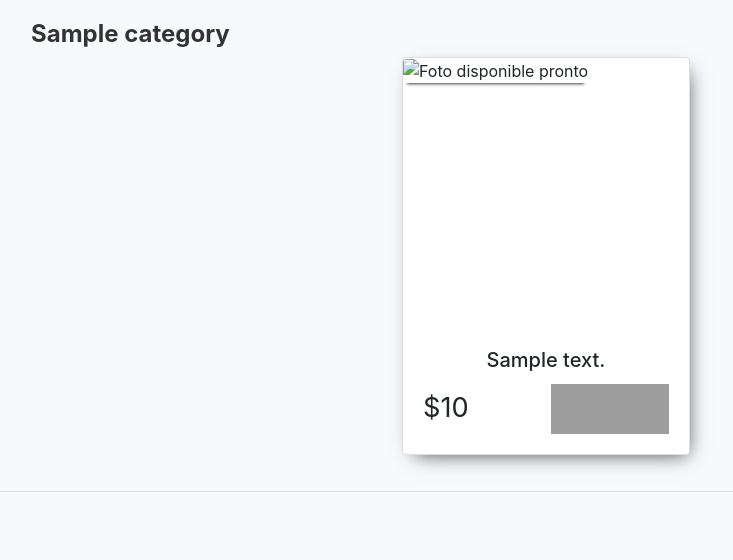
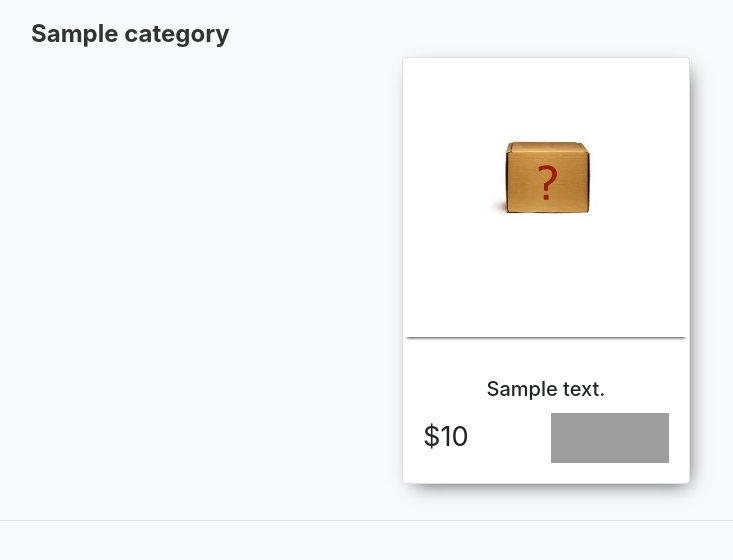
Before and after one commit to jedelacarrera/products_mvp, a Flask app: template templates/products.html in a window 1280 px wide. Shown: the part 56-616 px from the top of the page, without its empty margins (94-827 px from the left). Run offline with Flask 2, Linux system fonts and the light colour scheme; the template is opened without the code that fills it: most values are stand-ins (such as "Sample title", 1, 10 or a date in 2020); some libraries are stand-ins or nearby versions; grey boxes are pictures that could not be loaded.

Commit message:
:star: default image in products

```diff
--- a/templates/product.html
+++ b/templates/product.html
@@ -3,7 +3,7 @@
 	<h3>Detalles del producto</h3>
 	<div class="container product-info">
 		<div class="product-image">
-			<img src="{{product.url}}" alt=" ">
+			<img src="{{product.url}}" onerror="this.src='/static/unknown_image.png'">
 		</div>
 		<div class="product-content">
 			<p>{{product.brand}}</p>
--- a/templates/product_template.html
+++ b/templates/product_template.html
@@ -3,7 +3,7 @@
         <div class="card">
             <a href="/products/{{product.id}}" class="a-card">
               <div style="min-height: 250px;">
-                <img class="card-img-top" src="{{product.url}}" alt="Foto disponible pronto" width="100px">
+                <img class="card-img-top" src="{{product.url}}" onerror="this.src='/static/unknown_image.png'" width="100px">
               </div>
               <div class="card-body">
                 <h3 class="card-title">{{ product.description }}</h3>
```
Also changed, not shown: static/unknown_image.png (added).
